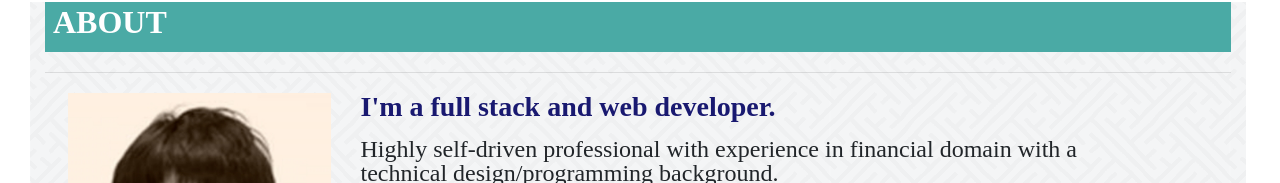
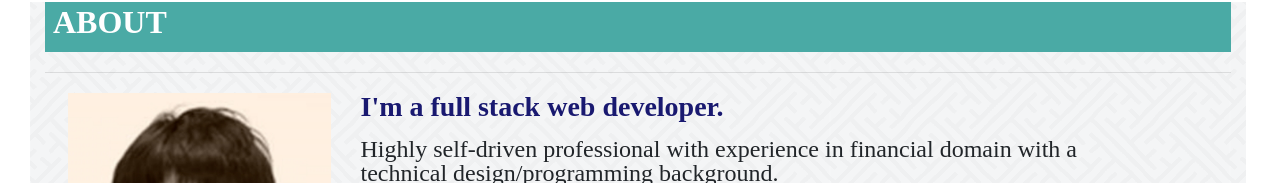
Before and after one commit to helenhao888/helenhao888.github.io, a plain HTML site: page index.html in a window 1280 px wide. Shown: the part 152-335 px from the top of the page. Drawn offline with nearby package versions, Linux system fonts and the light colour scheme.

Commit message:
change description

```diff
--- a/index.html
+++ b/index.html
@@ -85,7 +85,7 @@
 
                     <div class="col-11 col-sm-9 col-md-9 col-lg-8">
                         <div class="introduction">
-                             I'm a full stack and web developer.
+                             I'm a full stack  web developer.
                         </div>
                         <br>
                         <p class=aboutme>Highly self-driven professional with  experience in financial domain with a technical design/programming background. </p>
```
